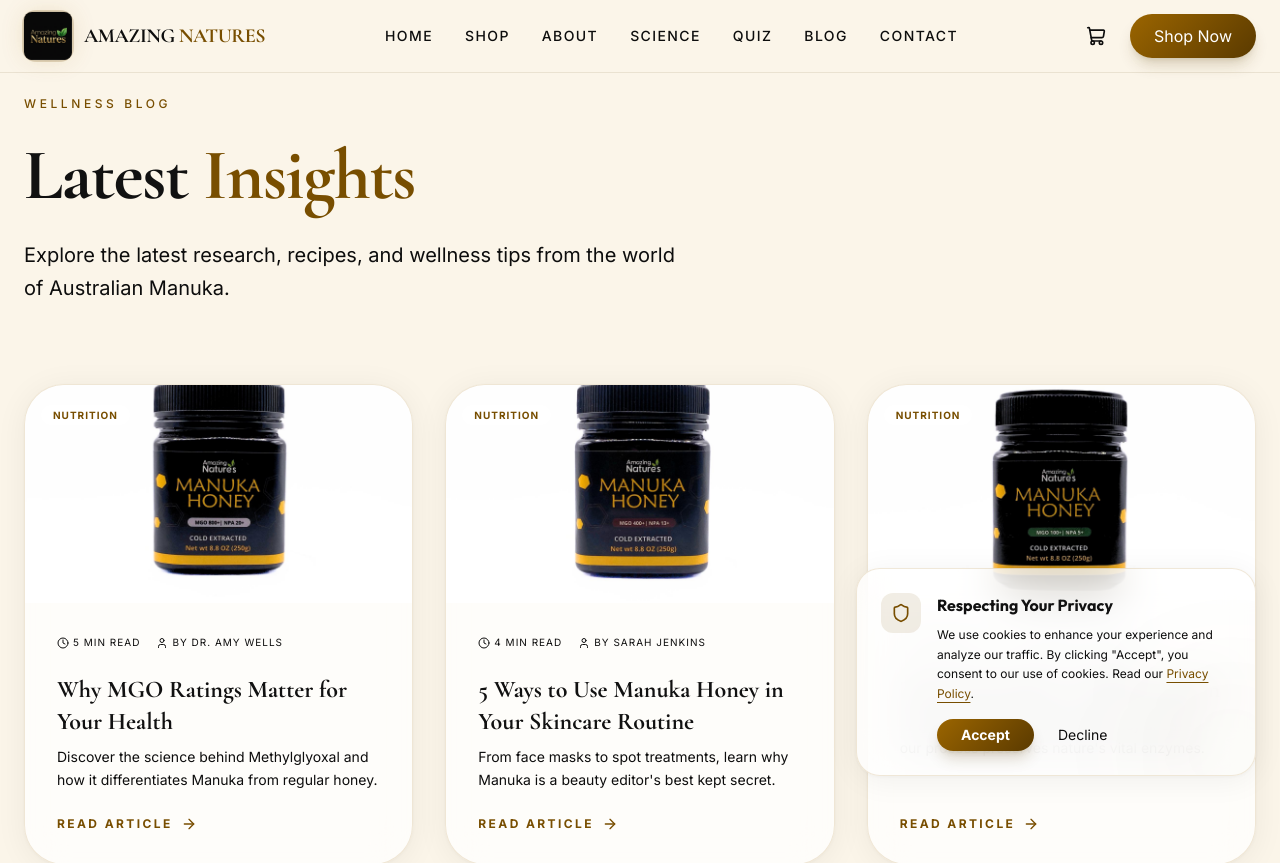
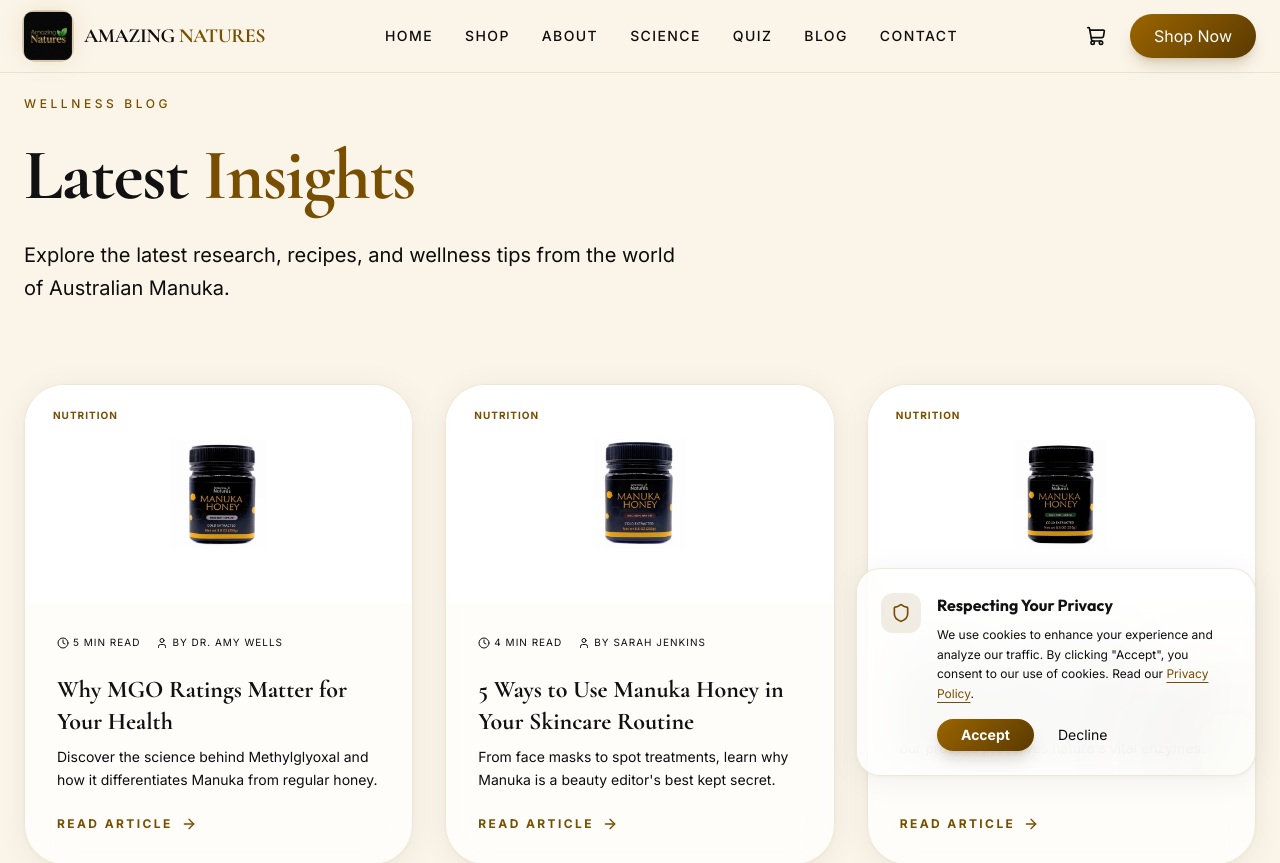
Before and after one commit to heyabdullah958-dot/Real-project-honey, a Next.js app: page /blog in a window 1280 px wide. Shown: the top 863 px of the page. Built offline with nearby package versions, Linux system fonts and the light colour scheme.

Commit message:
style(blog): standardize blog imagery and finalize MGO 30 jar alignment
- Updated blog post thumbnails to use the same consistent product jar scaling logic.
- Adjusted MGO 30 jar padding and max-height for perfect site-wide alignment.
- Standardized blog images to use high-quality product PNGs.

```diff
--- a/src/app/blog/page.tsx
+++ b/src/app/blog/page.tsx
@@ -10,7 +10,7 @@
     date: "May 10, 2026",
     author: "Dr. Amy Wells",
     readTime: "5 min read",
-    image: "/assets/products/4.jpeg",
+    image: "/assets/products/mgo-800.png",
     slug: "why-mgo-ratings-matter"
   },
   {
@@ -20,7 +20,7 @@
     date: "May 8, 2026",
     author: "Sarah Jenkins",
     readTime: "4 min read",
-    image: "/assets/products/3.jpeg",
+    image: "/assets/products/mgo-400.png",
     slug: "manuka-skincare-routine"
   },
   {
@@ -30,7 +30,7 @@
     date: "May 5, 2026",
     author: "Marcus Thorne",
     readTime: "6 min read",
-    image: "/assets/products/WhatsApp Image 2026-05-10 at 5.26.08 AM.jpeg",
+    image: "/assets/products/mgo-100.png",
     slug: "truth-about-cold-extraction"
   }
 ];
@@ -52,8 +52,15 @@
         <div className="grid grid-cols-1 md:grid-cols-2 lg:grid-cols-3 gap-8">
            {blogPosts.map((post) => (
              <article key={post.id} className="glass-panel rounded-[2.5rem] overflow-hidden group flex flex-col">
-                <div className="relative aspect-video overflow-hidden">
-                   <Image src={post.image} alt={post.title} fill className="object-cover transition-transform duration-700 group-hover:scale-110 mix-blend-multiply" />
+                <div className="relative aspect-video overflow-hidden bg-white p-10 flex items-center justify-center">
+                   <div className="relative w-full h-full max-h-[80%]">
+                      <Image
+                        src={post.image}
+                        alt={post.title}
+                        fill
+                        className="object-contain transition-transform duration-700 group-hover:scale-110"
+                      />
+                   </div>
                    <div className="absolute top-4 left-4">
                       <span className="bg-white/80 backdrop-blur-md text-amber-700 px-3 py-1 rounded-full text-[10px] font-bold uppercase tracking-widest">
                         Nutrition
--- a/src/components/products/product-card.tsx
+++ b/src/components/products/product-card.tsx
@@ -86,7 +86,7 @@
       {/* Product Image Section */}
       <Link href={`/products/${product.slug}`} className="block relative aspect-square overflow-hidden group/image bg-white shrink-0">
         {/* BASE LAYER: Product Image */}
-        <div className="absolute inset-0 p-12 flex items-center justify-center">
+        <div className="absolute inset-0 p-14 flex items-center justify-center">
           <motion.div
             animate={{
               scale: isHovered ? 1.05 : 1,
@@ -95,7 +95,7 @@
             transition={{ type: "spring", stiffness: 200, damping: 20 }}
             className="relative w-full h-full flex items-center justify-center"
           >
-            <div className="relative w-full h-full max-h-[85%] flex items-center justify-center">
+            <div className="relative w-full h-full max-h-[80%] flex items-center justify-center">
               <Image
                 src={product.image}
                 alt={product.name}
```
